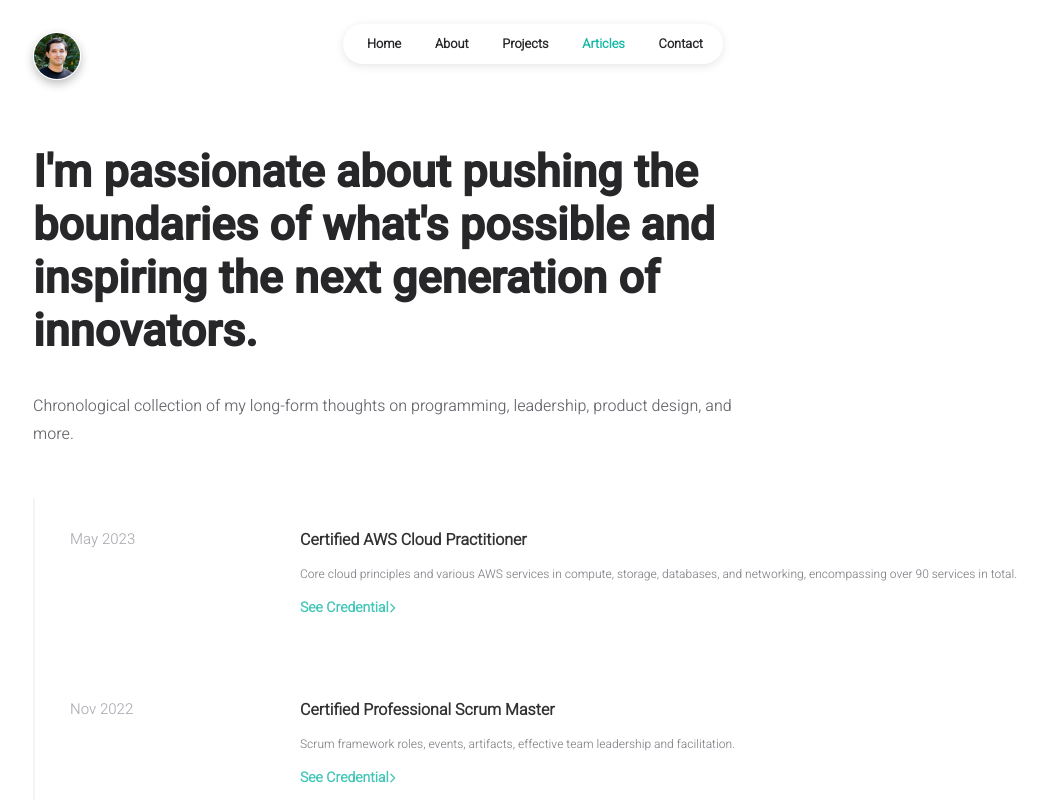
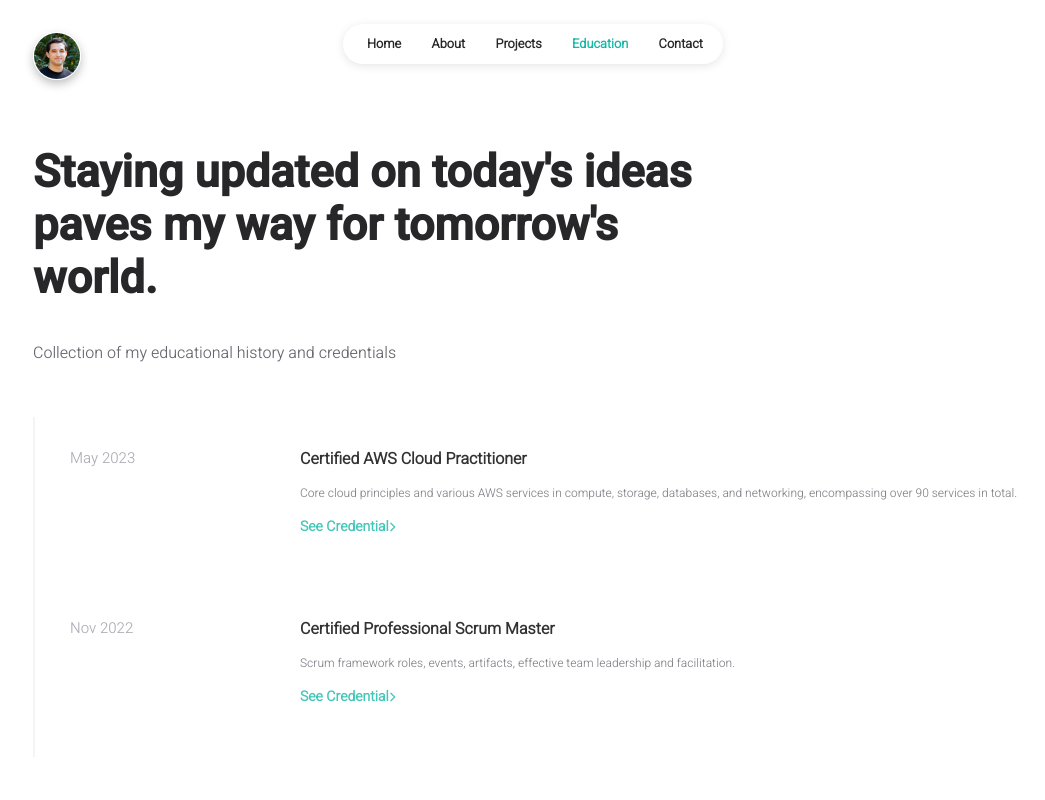
Before and after one commit to christopher-noble/Portfolio, a React (Create React App) app: page /articles in a window 1280 px wide. Shown: the top 800 px of the page, without its empty margins (107-1152 px from the left). Built offline with nearby package versions, Linux system fonts and the light colour scheme.

Commit message:
Education, favicon

```diff
--- a/src/components/common/navBar.jsx
+++ b/src/components/common/navBar.jsx
@@ -46,7 +46,7 @@ const NavBar = (props) => {
 										: "nav-item"
 								}
 							>
-								<Link to="/articles">Articles</Link>
+								<Link to="/articles">Education</Link>
 							</li>
 							<li
 								className={
--- a/src/data/user.js
+++ b/src/data/user.js
@@ -12,21 +12,21 @@ const INFO = {
 	},
 
 	homepage: {
-		title: "Full-stack software engineer, amateur surfer.",
+		title: "Full-stack software engineer, problem solver, and amateur surfer",
 		description:
 			"I am a full stack software engineer with experience in Node.js, TypeScript, React, AWS solutions, database management, and continuous product improvement on the system development lifecycle (SDLC). I'm highly organized and dedicated, with good understanding of software quality processes. My values include leadership, teamwork, attention to detail, and producing quality results.",
 	},
 
 	about: {
-		title: "I’m Chris N. I live in Vancouver, where I design the future.",
+		title: "I’m Chris Noble, I live in Vancouver, where I design the future.",
 		description:
 			"I've worked on a variety of projects over the years and I'm proud of the progress I've made. Many of these projects are open-source and available for others to explore and contribute to. If you're interested in any of the projects I've worked on, please feel free to check out the code and suggest any improvements or enhancements you might have in mind. Collaborating with others is a great way to learn and grow, and I'm always open to new ideas and feedback.",
 	},
 
 	articles: {
-		title: "I'm passionate about pushing the boundaries of what's possible and inspiring the next generation of innovators.",
+		title: "Staying updated on today's ideas paves my way for tomorrow's world.",
 		description:
-			"Chronological collection of my long-form thoughts on programming, leadership, product design, and more.",
+			"Collection of my educational history and credentials",
 	},
 
 	projects: [
--- a/src/pages/articles.jsx
+++ b/src/pages/articles.jsx
@@ -22,7 +22,7 @@ const Articles = () => {
 	return (
 		<React.Fragment>
 			<Helmet>
-				<title>{`Articles | ${INFO.main.title}`}</title>
+				<title>{`Education | ${INFO.main.title}`}</title>
 				<meta name="description" content={currentSEO.description} />
 				<meta
 					name="keywords"
```
Also changed, not shown: public/about.jpg, 11 other files (tests, documents, lock files or other folders).
